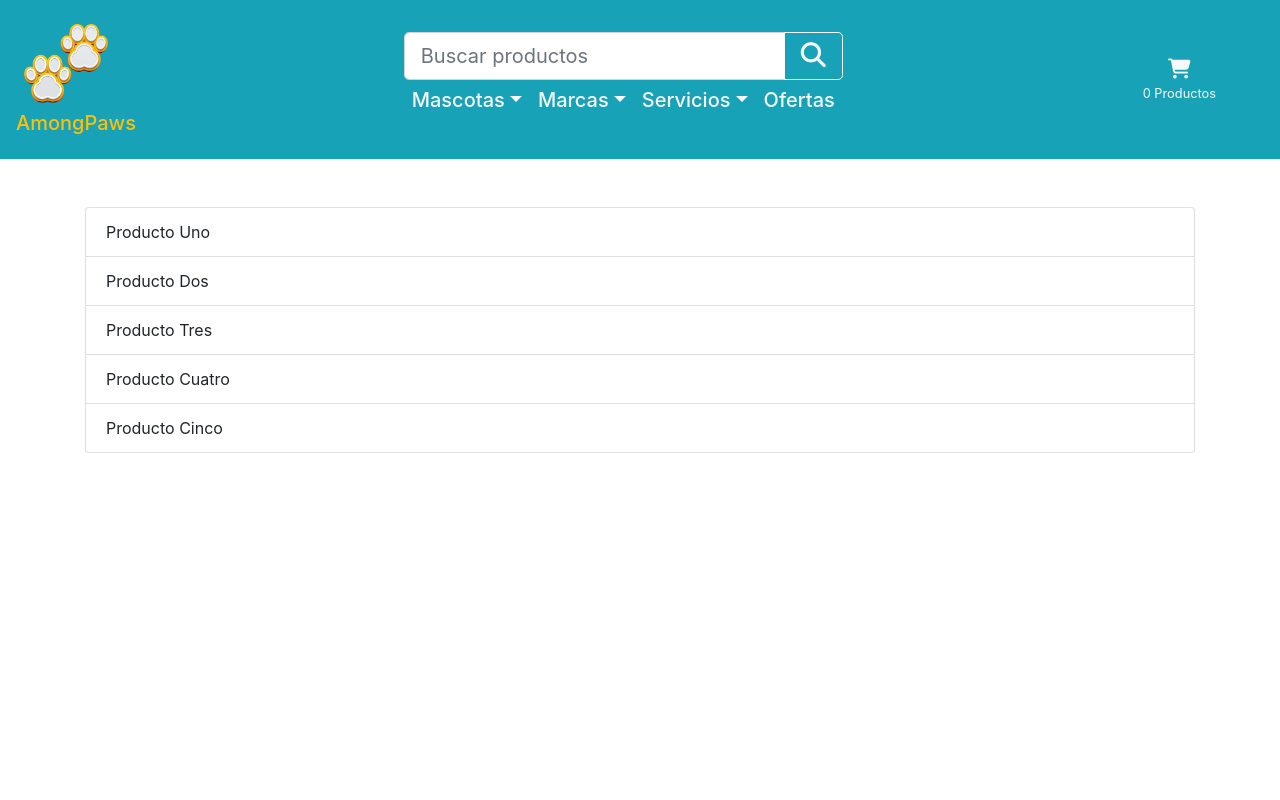
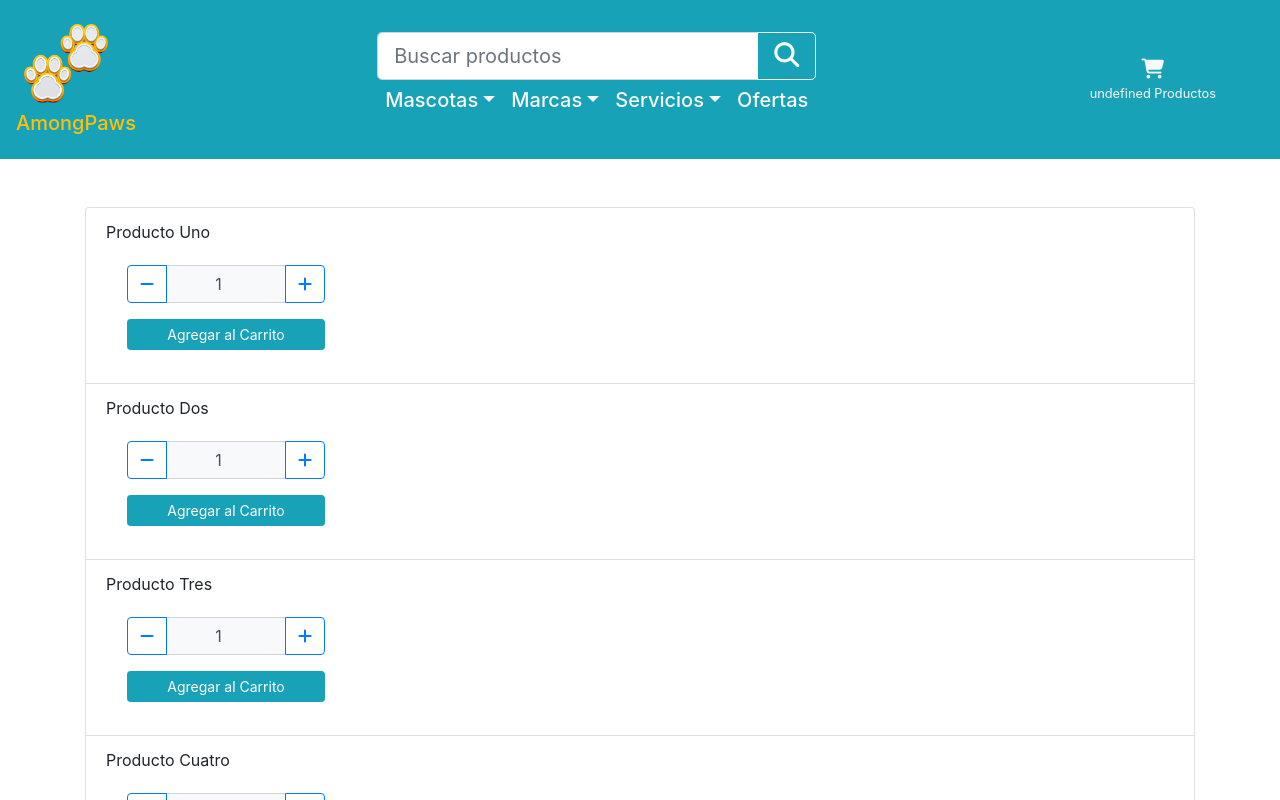
Before and after one commit to santacruzfernandog/paws, a React (Create React App) app: page / in a window 1280 px wide. Shown: the top 800 px of the page. Built offline with nearby package versions, Linux system fonts and the light colour scheme.

Commit message:
Clase 05 - Componentes II

```diff
--- a/src/components/CartWidget.jsx
+++ b/src/components/CartWidget.jsx
@@ -1,10 +1,11 @@
 import React from 'react'
 
-const CartWidget = () => {
+const CartWidget = (props) => {
+
     return (
         <div className="d-flex flex-column">
             <a className="mx-auto" href="#"><i className="fas fa-shopping-cart fa-lg text-light"></i></a>
-            <small className="text-light mt-1">0 Productos</small>
+            <small className="text-light mt-1">{`${props.onAdd} Productos`}</small>
         </div>
     )
 }
--- /dev/null
+++ b/src/components/ItemCount.jsx
@@ -0,0 +1,44 @@
+import React from 'react'
+
+const ItemCount = ({stock, initial, onAdd}) => {
+
+    const [count, setCount] = React.useState(initial)
+
+    const restar = ()=>{
+        if(count > 0){
+            setCount(count - 1)
+        }
+    }
+
+    const sumar = ()=>{
+        if(count < stock){
+            setCount(count + 1)
+        }
+    }
+
+    const agregarCarrito = (cantidad)=> {
+    }
+
+    return (
+        <div className="card border-white" style={{width: '15rem'}}>
+            <div className="card-body">
+                <div className="input-group mb-3">
+                    <div className="input-group-prepend">
+                        <button className="btn btn-outline-primary" type="button" id="button-addon1" onClick={()=> restar()} disabled={count === 0}>
+                            <i className="fas fa-minus"></i>
+                        </button>
+                    </div>
+                    <input type="number" className="form-control bg-light text-center px-0 mx-0" value={count} readOnly/>
+                    <div className="input-group-append">
+                        <button className="btn btn-outline-primary" type="button" id="button-addon1" onClick={()=> sumar()} disabled={count === stock}>
+                            <i className="fas fa-plus"></i>
+                        </button>
+                    </div>
+                </div>
+                <button className="btn btn-info btn-sm btn-block" disabled={count === 0} onClick={()=> agregarCarrito(count)}>Agregar al Carrito</button>
+            </div>
+        </div>
+    )
+}
+
+export default ItemCount
--- a/src/components/ItemListContainer.jsx
+++ b/src/components/ItemListContainer.jsx
@@ -1,14 +1,30 @@
 import React from 'react'
+import ItemCount from './ItemCount'
 
 const ItemListContainer = () => {
     return (
         <div className="container mt-5">
-            <ul class="list-group">
-                <li class="list-group-item">Producto Uno</li>
-                <li class="list-group-item">Producto Dos</li>
-                <li class="list-group-item">Producto Tres</li>
-                <li class="list-group-item">Producto Cuatro</li>
-                <li class="list-group-item">Producto Cinco</li>
+            <ul className="list-group">
+                <li className="list-group-item">
+                    Producto Uno
+                    <ItemCount stock={5} initial={1}/>
+                </li>
+                <li className="list-group-item">
+                    Producto Dos
+                    <ItemCount stock={9} initial={1}/>
+                </li>
+                <li className="list-group-item">
+                    Producto Tres
+                    <ItemCount stock={7} initial={1}/>
+                </li>
+                <li className="list-group-item">
+                    Producto Cuatro
+                    <ItemCount stock={11} initial={1}/>
+                </li>
+                <li className="list-group-item">
+                    Producto Cinco
+                    <ItemCount stock={15} initial={1}/>
+                </li>
             </ul>
         </div>
     )
--- a/src/components/NavBar.jsx
+++ b/src/components/NavBar.jsx
@@ -2,7 +2,7 @@ import React from 'react'
 import imagen from '../img/gold-paws.png'
 import CartWidget from './CartWidget'
 
-const NavBar = () => {
+const NavBar = ({onAdd}) => {
     return (
         <div>
             <nav className="navbar navbar-expand-lg navbar-light bg-info">
@@ -77,7 +77,7 @@ const NavBar = () => {
                 </div>
 
                 <div className="p-5">
-                    <CartWidget/>
+                    <CartWidget onAdd={onAdd}/>
                 </div>
             </nav>
         </div>
```
